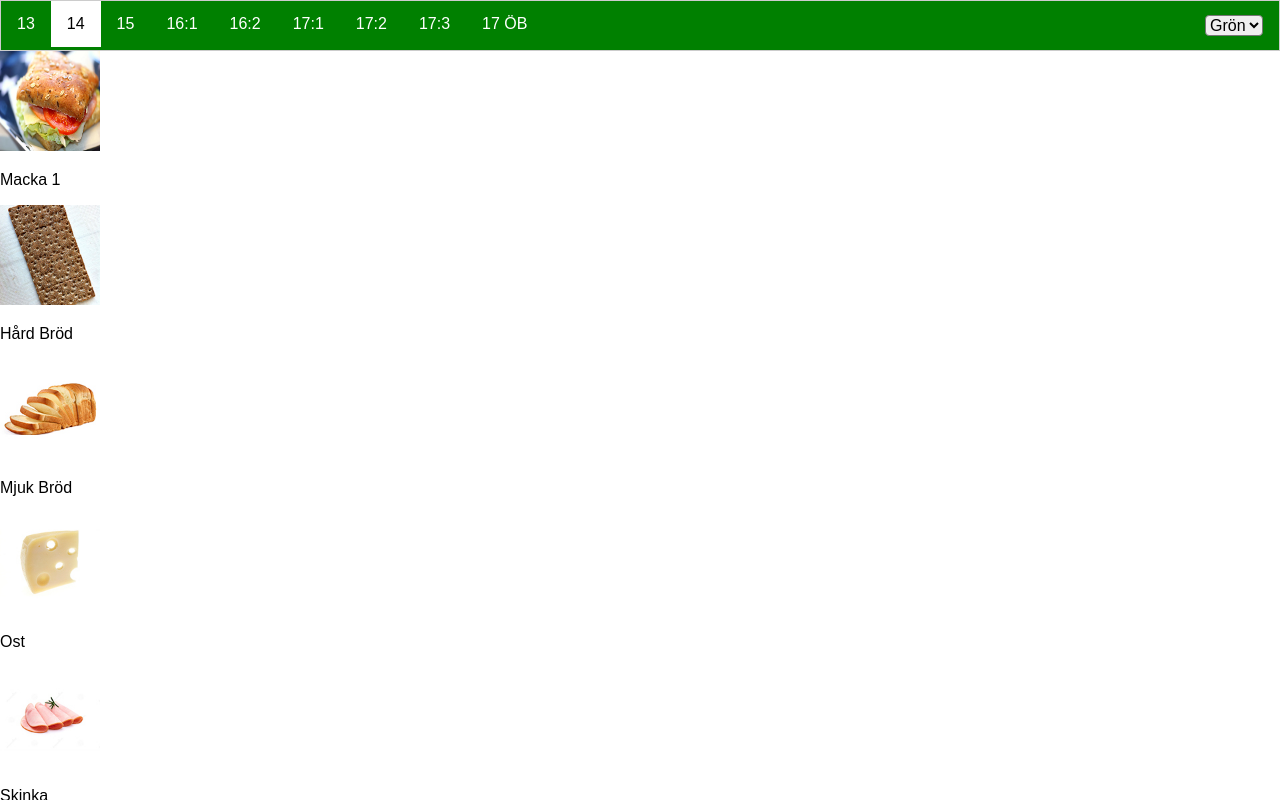
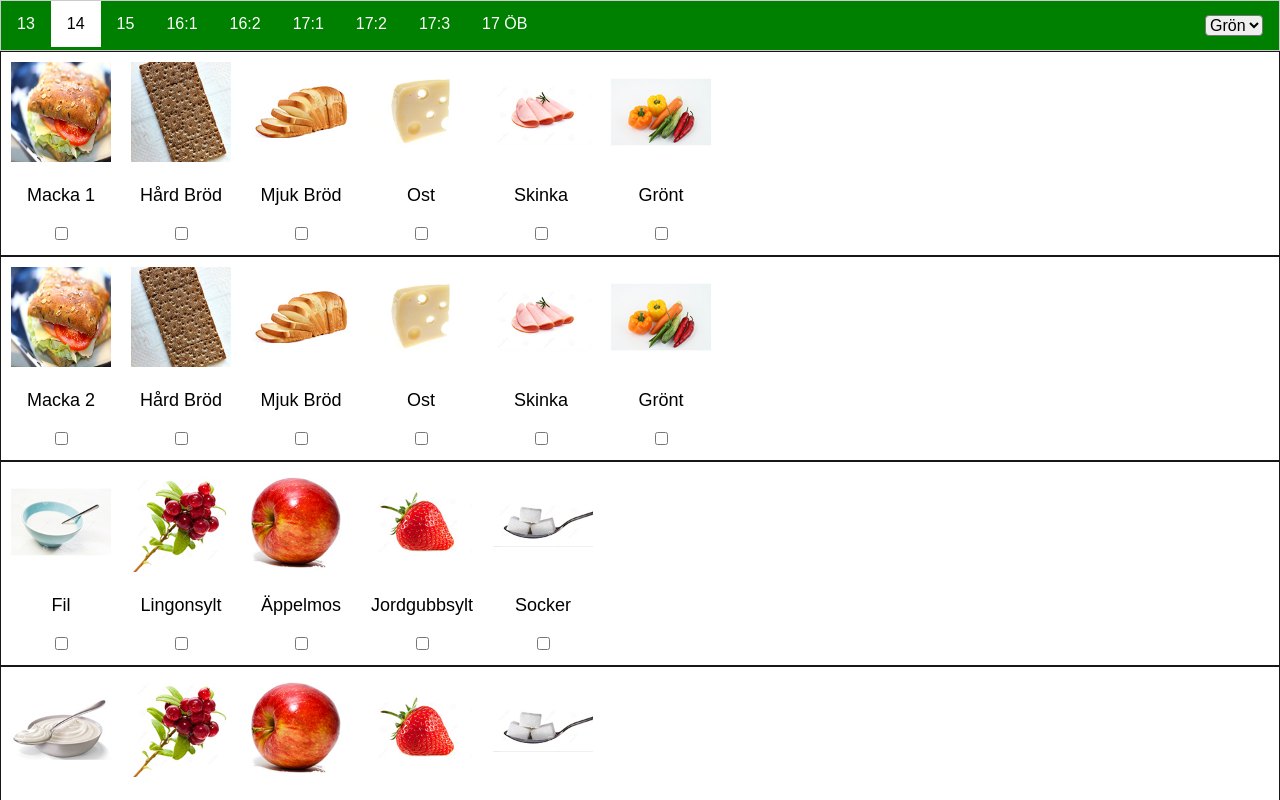
Before and after one commit to corodent/Frukost, a React (Create React App) app: page / in a window 1280 px wide. Shown: the top 800 px of the page. Built offline with nearby package versions, Linux system fonts and the light colour scheme.

Commit message:
Make the formatting a bit better.

```diff
--- a/package.json
+++ b/package.json
@@ -3,6 +3,7 @@
   "version": "0.1.0",
   "private": true,
   "dependencies": {
+    "npm": "^5.8.0",
     "react": "^16.3.0",
     "react-dom": "^16.3.0",
     "react-scripts": "1.1.1"
--- a/src/components/Menu.css
+++ b/src/components/Menu.css
@@ -0,0 +1,17 @@
+.menu-container {
+  display: flex;
+  flex-direction: column;
+  background-color: white;
+}
+
+.menu-item {
+  display: flex;
+  flex-direction: row;
+  border: 1px solid #171717;
+}
+
+.menu-option {
+  text-align: center;
+  font-size: 18px;
+  padding: 10px;
+}
--- a/src/components/Menu.js
+++ b/src/components/Menu.js
@@ -8,6 +8,7 @@ class MenuOption extends Component {
       <div className="menu-option">
         <img src={`images/${option.image}`} alt={option.name} height="100" width="100" />
         <p>{ option.name }</p>
+        <input type="checkbox" />
       </div>
     );
   }
@@ -34,7 +35,7 @@ export default class Menu extends Component {
   render() {
     const { currentBubble } = this.props;
     return (
-      <div>
+      <div className="menu-container">
       {
         menuItems.map( (item) => {
           return(
```
Also changed, not shown: 1 other file (tests, documents, lock files or other folders).
